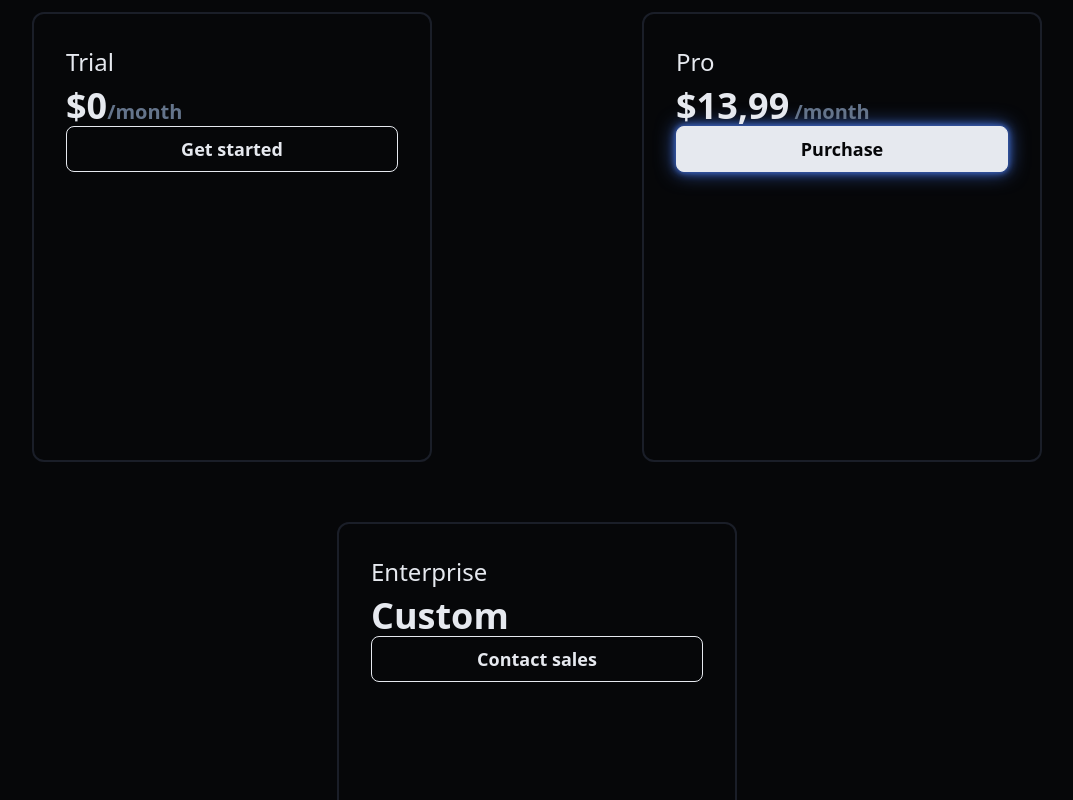
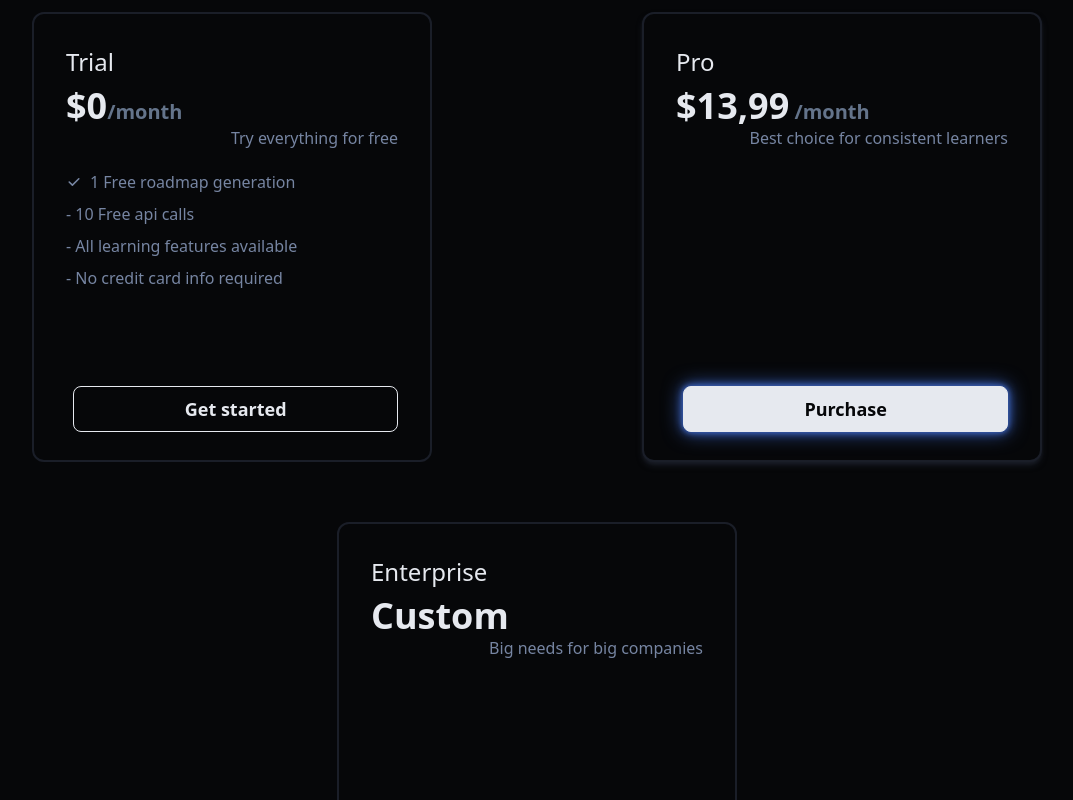
Before and after one commit to Lavryniukk/omniscent-frontend, a Next.js app: page /memberships in a window 1280 px wide. Shown: the part 420-1220 px from the top of the page, without its empty margins (103-1176 px from the left). Built offline with nearby package versions, Linux system fonts and the light colour scheme.

Commit message:
minor changes in pricing cards, minor bug fix

```diff
--- a/app/modules/memberships/FAQSection/PricingFAQ.tsx
+++ b/app/modules/memberships/FAQSection/PricingFAQ.tsx
@@ -4,7 +4,7 @@ let PricingFAQ = () => {
   return (
     <div
       className="space-y-10 select-none pricing overflow-x-hidden px-10 bg-transparent mx-auto box-border max-w-10xl
-  w-full my-60 h-fit justify-around items-center "
+  w-full my-32 h-fit justify-around items-center "
     >
       <h2 className="text-4xl sm:text-5xl  font-roboto mx-auto font-bold text-center text-text">
         FAQ
--- a/app/modules/memberships/PricingSection/Pricing.tsx
+++ b/app/modules/memberships/PricingSection/Pricing.tsx
@@ -1,16 +1,16 @@
 import Link from "next/link";
-
+import { HiCheck } from "react-icons/hi";
 let Pricing = () => {
   return (
     <div className="w-full border-secondary from-slate-950 to-background">
       <div className="gradient h-[1000px] hidden 2xl:block center-align top-[230px] -z-10 blur-[160px] opacity-70 w-[1000px] absolute" />
-      <div className="box-border items-end justify-around w-full lg:px-10 mx-auto my-32 overflow-x-hidden bg-transparent select-none max-w-10xl h-fit">
+      <div className="box-border items-end justify-around w-full lg:px-10 mx-auto my-10 md:my-20 xl:my-32 overflow-x-hidden bg-transparent select-none max-w-10xl h-fit">
         <h2 className="mx-auto my-20 font-bold text-center text-text text-4xl sm:text-5xl md:text-7xl font-roboto">
           Choose a plan that
           <br /> fits your style
         </h2>
         <div className="w-full flex 2xl:flex-nowrap flex-wrap flex-col gap-5 max-w-[1400px] 2xl:h-[500px] lg:h-[1000px] h-[1600px] lg:flex-row relative 2xl:items-end mx-auto">
-          <div className="2xl:w-1/4 mx-auto lg:w-4/12  w-[350px] p-8 border-2 bg-background bg-opacity-90  2xl:h-[80%] lg:h-[45%] h-[30%] rounded-xl border-secondary ">
+          <div className="2xl:w-1/4 mx-auto lg:w-4/12 relative w-[350px] p-8 border-2 bg-background bg-opacity-90  2xl:h-[80%] lg:h-[45%] h-[30%] rounded-xl border-secondary ">
             <h1 className="mb-2 text-2xl font-light text-left text-text">
               Trial
             </h1>
@@ -18,14 +18,25 @@ let Pricing = () => {
               $0
               <span className="text-xl text-slate-500">/month</span>
             </h1>
+            <p className="text-accent text-right">Try everything for free</p>
+            <ul className=" mt-5 text-accent space-y-2">
+              <li>
+                <div className="flex items-center space-x-2">
+                  <HiCheck /> <p className="ml-2">1 Free roadmap generation</p>
+                </div>
+              </li>
+              <li>- 10 Free api calls</li>
+              <li>- All learning features available</li>
+              <li>- No credit card info required</li>
+            </ul>
             <Link
               href="/"
-              className=" text-center text-lg text-text bg-background font-bold border hover:text-background hover:bg-opacity-90  transition-all duration-200 border-text hover:bg-text  mx-auto p-4 py-2 block rounded-lg w-full"
+              className=" text-center absolute right-8 bottom-7 w-[82%] rounded-lg  text-lg text-text bg-background font-bold border hover:text-background hover:bg-opacity-90  transition-all duration-200 border-text hover:bg-text  mx-auto p-4 py-2 block"
             >
               Get started
             </Link>
           </div>
-          <div className="2xl:w-1/4 mx-auto lg:w-4/12 w-[350px] p-8 border-2 bg-background 2xl:h-full lg:h-[45%] h-[30%] bg-opacity-90 rounded-xl border-secondary 2xl:border-slate-500 ">
+          <div className="2xl:w-1/4 shadow-md shadow-secondary mx-auto lg:w-4/12 w-[350px] p-8 border-2 relative bg-background 2xl:h-full lg:h-[45%] h-[30%] bg-opacity-90 rounded-xl border-secondary 2xl:border-slate-500 ">
             <h1 className="mb-2 text-2xl font-light text-left text-text">
               Pro
             </h1>
@@ -33,21 +44,27 @@ let Pricing = () => {
               $13,99
               <span className="text-xl text-slate-500"> /month</span>
             </h1>
+            <p className="text-accent text-right">
+              Best choice for consistent learners
+            </p>
             <Link
               href="/"
-              className=" text-center text-lg text-background bg-text font-bold border border-text hover:text-text hover:bg-opacity-90  transition-all duration-200 hover:border-text hover:bg-background  mx-auto p-4 py-2 block rounded-lg w-full glow-effect"
+              className=" text-center absolute right-8 bottom-7 w-[82%] text-lg text-background bg-text font-bold border border-text hover:text-text hover:bg-opacity-90  transition-all duration-200 hover:border-text hover:bg-background  mx-auto p-4 py-2 block rounded-lg glow-effect"
             >
               Purchase
             </Link>
           </div>
-          <div className="2xl:w-1/4 mx-auto lg:w-4/12 w-[350px] p-8  border-2 bg-background 2xl:h-[90%] lg:h-[45%] h-[30%] bg-opacity-90 rounded-xl border-secondary ">
+          <div className="2xl:w-1/4 mx-auto lg:w-4/12 w-[350px] p-8 relative border-2 bg-background 2xl:h-[90%] lg:h-[45%] h-[30%] bg-opacity-90 rounded-xl border-secondary ">
             <h1 className="mb-2 text-2xl font-light text-left text-text">
               Enterprise
             </h1>
             <h1 className="text-4xl font-bold text-left text-text">Custom</h1>
+            <p className="text-accent text-right">
+              Big needs for big companies
+            </p>
             <Link
               href="/"
-              className=" text-center text-lg text-text bg-background font-bold border hover:text-background hover:bg-opacity-90  transition-all duration-200 border-text hover:bg-text  mx-auto p-4 py-2 block rounded-lg w-full"
+              className=" text-center absolute right-8 bottom-7 w-[82%] text-lg text-text bg-background font-bold border hover:text-background hover:bg-opacity-90  transition-all duration-200 border-text hover:bg-text  mx-auto p-4 py-2 block rounded-lg "
             >
               Contact sales
             </Link>
```
